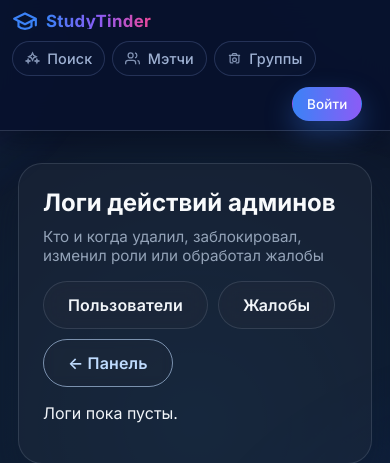
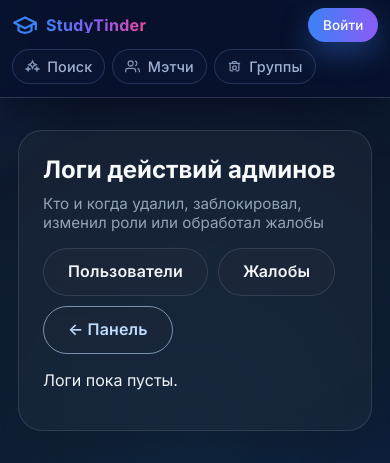
Before and after one commit to matrix794/tinder, a Python web app: template templates/admin/logs.html in a window 390 px wide. Shown: the top 463 px of the page. Run offline with Jinja, Linux system fonts and the light colour scheme; the template is opened without the code that fills it, so the values that code supplies are empty.

Commit message:
Fix mobile header layout and chat bottom clipping

```diff
--- a/static/styles.css
+++ b/static/styles.css
@@ -3125,14 +3125,31 @@ a:focus-visible {
 
 @media (max-width: 600px) {
 	.navbar {
+		grid-template-columns: minmax(0, 1fr) auto;
 		min-height: auto;
 		padding: 0.5rem 0.75rem 0.6rem;
 		row-gap: 0.45rem;
+		align-items: center;
+	}
+
+	.logo-wrap {
+		grid-column: 1;
+		grid-row: 1;
+		min-width: 0;
+	}
+
+	.nav-right {
+		grid-column: 2;
+		grid-row: 1;
+		justify-self: end;
+		gap: 0.35rem;
+		flex-wrap: nowrap;
 	}
 
 	.nav-center {
 		display: flex;
 		grid-column: 1 / -1;
+		grid-row: 2;
 		justify-content: flex-start;
 		gap: 0.45rem;
 		padding: 0 0 0.2rem;
@@ -3164,12 +3181,8 @@ a:focus-visible {
 		height: 15px;
 	}
 
-	.nav-right {
-		gap: 0.45rem;
-	}
-
 	.logo-link {
-		font-size: 1.05rem;
+		font-size: 1rem;
 	}
 
 	.logo-icon svg {
@@ -3178,13 +3191,19 @@ a:focus-visible {
 	}
 
 	.nav-link-muted {
-		display: none;
+		display: inline-flex;
+		font-size: 0.82rem;
+		padding: 0.5rem 0.65rem;
+		max-width: 92px;
+		overflow: hidden;
+		text-overflow: ellipsis;
+		white-space: nowrap;
 	}
 
 	.nav-btn-primary,
 	.nav-btn-outline {
-		font-size: 0.92rem;
-		padding: 0.54rem 1rem !important;
+		font-size: 0.86rem;
+		padding: 0.5rem 0.8rem !important;
 		min-width: 0;
 	}
 
--- a/templates/base.html
+++ b/templates/base.html
@@ -7,7 +7,7 @@
     <link rel="preconnect" href="https://fonts.googleapis.com" />
     <link rel="preconnect" href="https://fonts.gstatic.com" crossorigin />
     <link href="https://fonts.googleapis.com/css2?family=Inter:wght@400;500;600;700;800&display=swap" rel="stylesheet" />
-    <link rel="stylesheet" href="/static/styles.css?v=20260418_01" />
+    <link rel="stylesheet" href="/static/styles.css?v=20260418_02" />
 </head>
 <body class="{% block body_class %}{% endblock %}">
     {% block body_prefix %}{% endblock %}
```
Also changed, not shown: templates/chat.html (+4 -5 lines).
